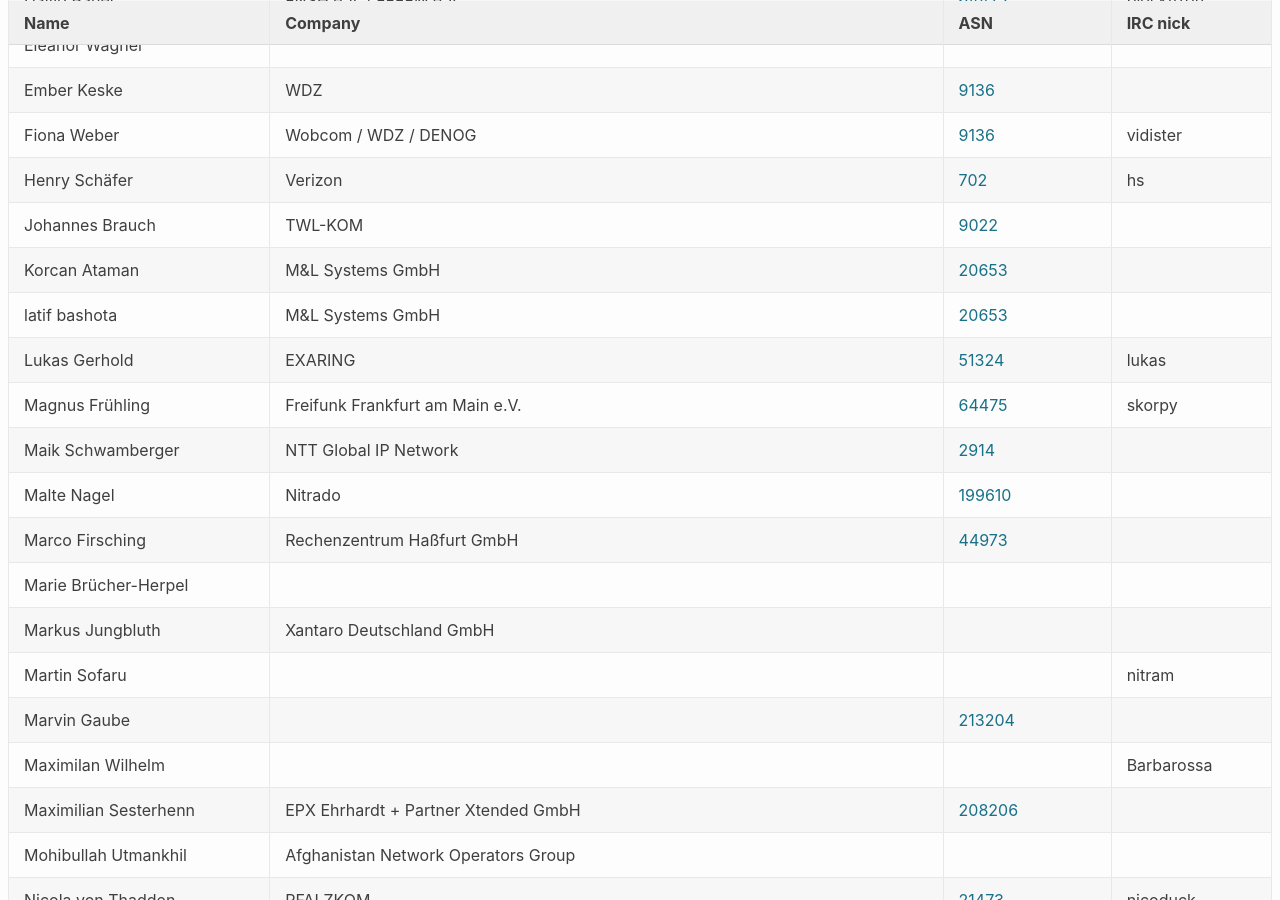
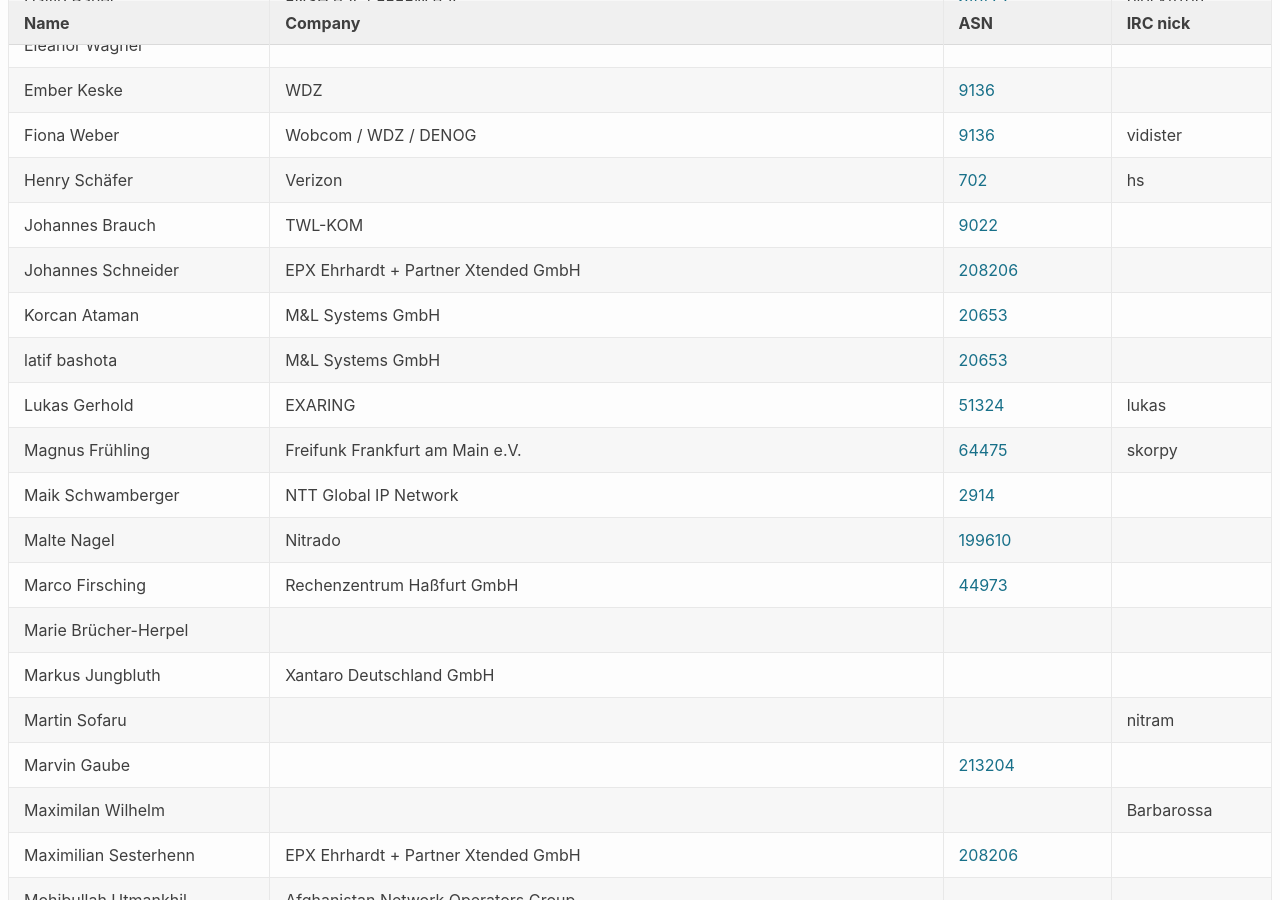
Before and after one commit to denog/pretix-attendeelist, a Jekyll site: the page built from denogmeetup24-01/index.markdown, in a window 1280 px wide and 900 px high, scrolled down 571 px. Built offline with Jekyll 4.4.1, drawn with Linux system fonts in a browser that asks for light colours.

Commit message:
Latest data: Wed Jan 24 20:29:00 UTC 2024

```diff
--- a/_data/attendees_denogmeetup24-01.json
+++ b/_data/attendees_denogmeetup24-01.json
@@ -100,6 +100,12 @@
     "company": "TWL-KOM",
     "irc": null,
     "asn": "9022"
+  },
+  {
+    "name": "Johannes Schneider",
+    "company": "EPX Ehrhardt + Partner Xtended GmbH",
+    "irc": null,
+    "asn": "208206"
   },
   {
     "name": "Korcan Ataman",
```
